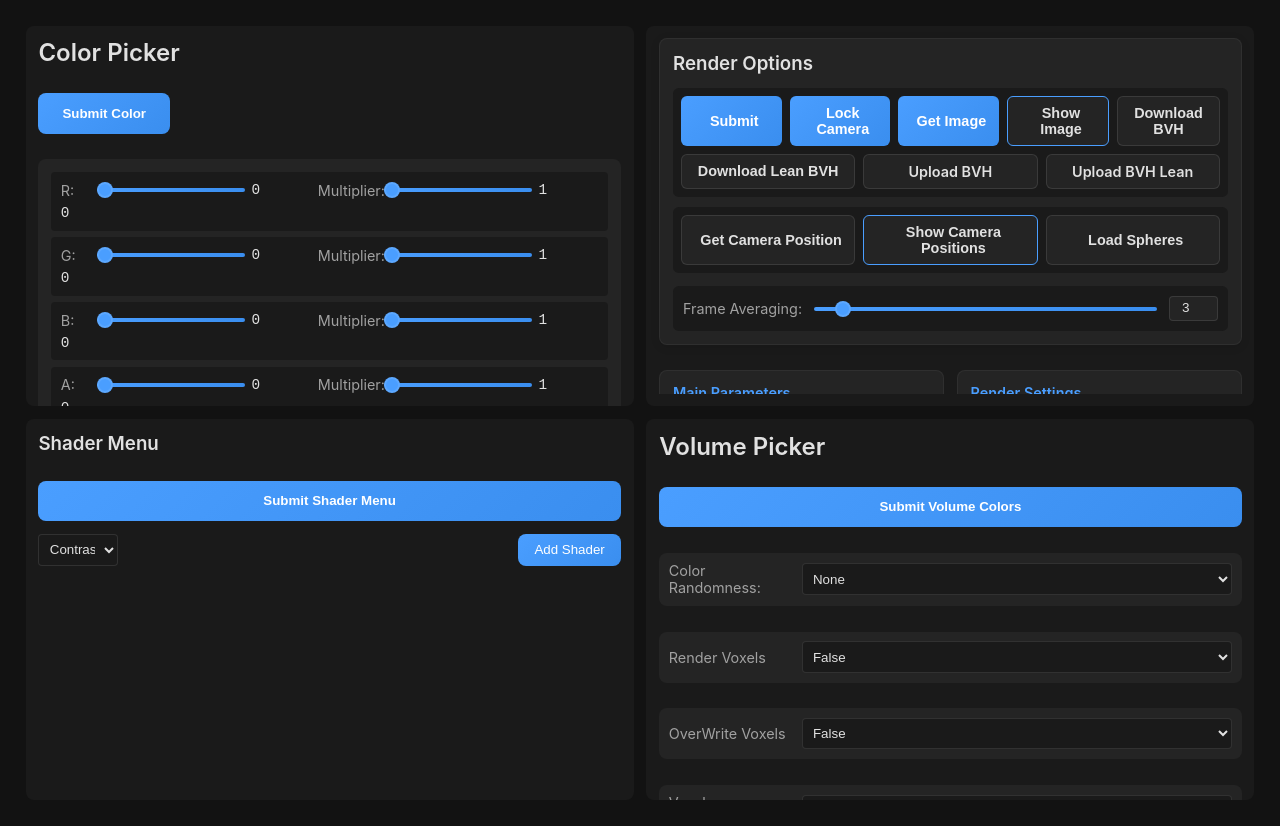
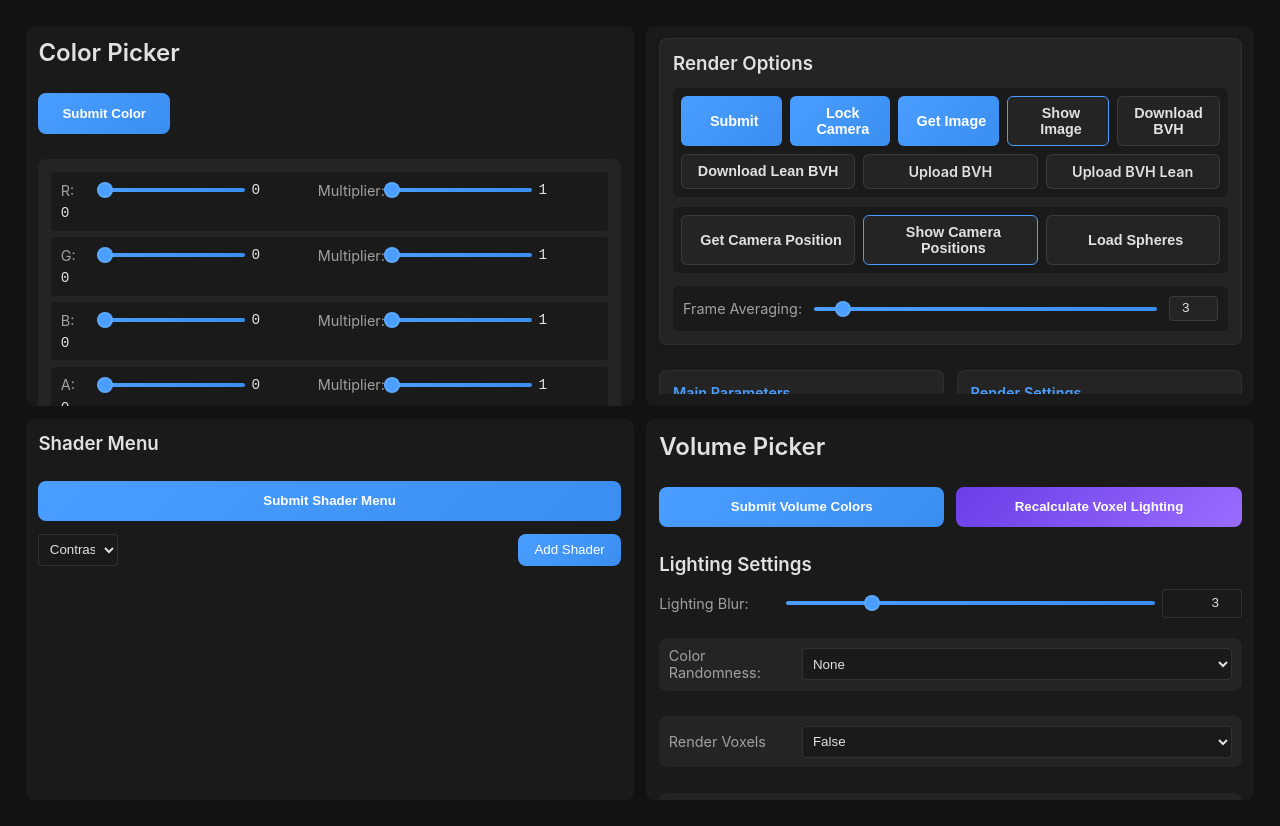
Before and after one commit to DarkBenky/go-draw-frontend, a Vue app: page / in a window 1280 px wide. Built offline with nearby package versions, Linux system fonts and the light colour scheme.

Commit message:
Add lighting settings and recalculate functionality to VoxelPicker.vue

```diff
--- a/src/components/VoxelPicker.vue
+++ b/src/components/VoxelPicker.vue
@@ -1,8 +1,27 @@
 <template>
   <div class="color-picker">
     <h2>Volume Picker</h2>
+    <div class="button-group">
+      <button @click="submitVolumeColors" class="submit-btn">
+        <!-- <span class="btn-icon">🎨</span> -->
+        Submit Volume Colors
+      </button>
 
-    <button @click="submitVolumeColors">Submit Volume Colors</button>
+      <button @click="recalculateVoxelLighting" class="recalculate-btn" :disabled="isRecalculating">
+        <!-- <span class="btn-icon">💡</span> -->
+        {{ isRecalculating ? 'Recalculating...' : 'Recalculate Voxel Lighting' }}
+      </button>
+    </div>
+
+    <!-- Add this slider right after the Volume Properties section or before the Recalculate button -->
+    <div class="sliders volume-properties">
+      <h3>Lighting Settings</h3>
+      <div class="slider-v2">
+        <label>Lighting Blur:</label>
+        <input type="range" v-model.number="lightingBlur" min="1" max="10" step="1" />
+        <input type="number" v-model.number="lightingBlur" min="1" max="10" step="1" class="number-input" />
+      </div>
+    </div>
 
     <!-- Randomness Select -->
     <div class="randomness-select">
@@ -153,6 +172,8 @@
         <input type="number" v-model.number="transmittance" min="0" max="1" step="0.01" class="number-input" />
       </div>
     </div>
+
+
   </div>
 </template>
 
@@ -189,14 +210,16 @@ export default {
       renderVolume: false,
       renderVoxel: false,
       voxelVersions: [
-        {name: "V1", description: "Hard Lighting"},
-        {name: "V2", description: "Soft Lighting baked voxel lighting"},
+        { name: "V1", description: "Hard Lighting" },
+        { name: "V2", description: "Soft Lighting baked voxel lighting" },
       ],
       voxelVersion: "V1",
       overWriteVoxel: false,
       voxelModification: "draw",
       UseRandomnessPaint: "yes",
       convertVoxelsToSmoke: "no",
+      isRecalculating: false,
+      lightingBlur: 3, // Default value for lighting blur
     };
   },
   computed: {
@@ -258,7 +281,8 @@ export default {
         voxelModification: this.voxelModification,
         useRandomnessForPaint: this.UseRandomnessPaint === "yes", // Convert to boolean
         convertVoxelsToSmoke: this.convertVoxelsToSmoke === "yes", // Convert to boolean
-        voxelVersion: this.voxelVersion
+        voxelVersion: this.voxelVersion,
+        lightingBlur: this.lightingBlur,
       };
 
       axios
@@ -271,6 +295,27 @@ export default {
         name: chan.name,
         value: chan.value * chan.multiplier,
       }));
+    },
+    recalculateVoxelLighting() {
+      // Show some feedback that the action is in progress
+      this.isRecalculating = true;
+
+      axios
+        .post(`${this.apiAddress}/recalcualteLighting`, {
+          blur: this.lightingBlur // Send the blur amount to the API
+        })
+        .then((response) => {
+          console.log('Voxel lighting recalculated:', response.data);
+          // Optionally show a success message or visual feedback
+          alert('Voxel lighting recalculated successfully');
+        })
+        .catch((error) => {
+          console.error('Error recalculating voxel lighting:', error);
+          alert('Error recalculating voxel lighting');
+        })
+        .finally(() => {
+          this.isRecalculating = false;
+        });
     },
   },
 };
@@ -436,4 +481,44 @@ label {
     grid-template-columns: 100px 1fr 70px;
   }
 }
+
+/* Add these styles to your <style> section */
+
+.button-group {
+  display: flex;
+  gap: 12px;
+  margin-bottom: var(--spacing-unit);
+  flex-wrap: wrap;
+}
+
+.button-group button {
+  flex: 1;
+  min-width: 200px;
+  display: flex;
+  align-items: center;
+  justify-content: center;
+  gap: 8px;
+  margin-bottom: 0;
+}
+
+.recalculate-btn {
+  background: linear-gradient(135deg, #6a3de8, #9a6dff) !important;
+}
+
+.recalculate-btn:hover {
+  background: linear-gradient(135deg, #7a4df8, #8a5dee) !important;
+}
+
+.btn-icon {
+  font-size: 1.1rem;
+}
+
+/* Make button style disabled when recalculating */
+button:disabled,
+button[disabled] {
+  opacity: 0.7;
+  cursor: not-allowed;
+  transform: none !important;
+  box-shadow: none !important;
+}
 </style>
```
